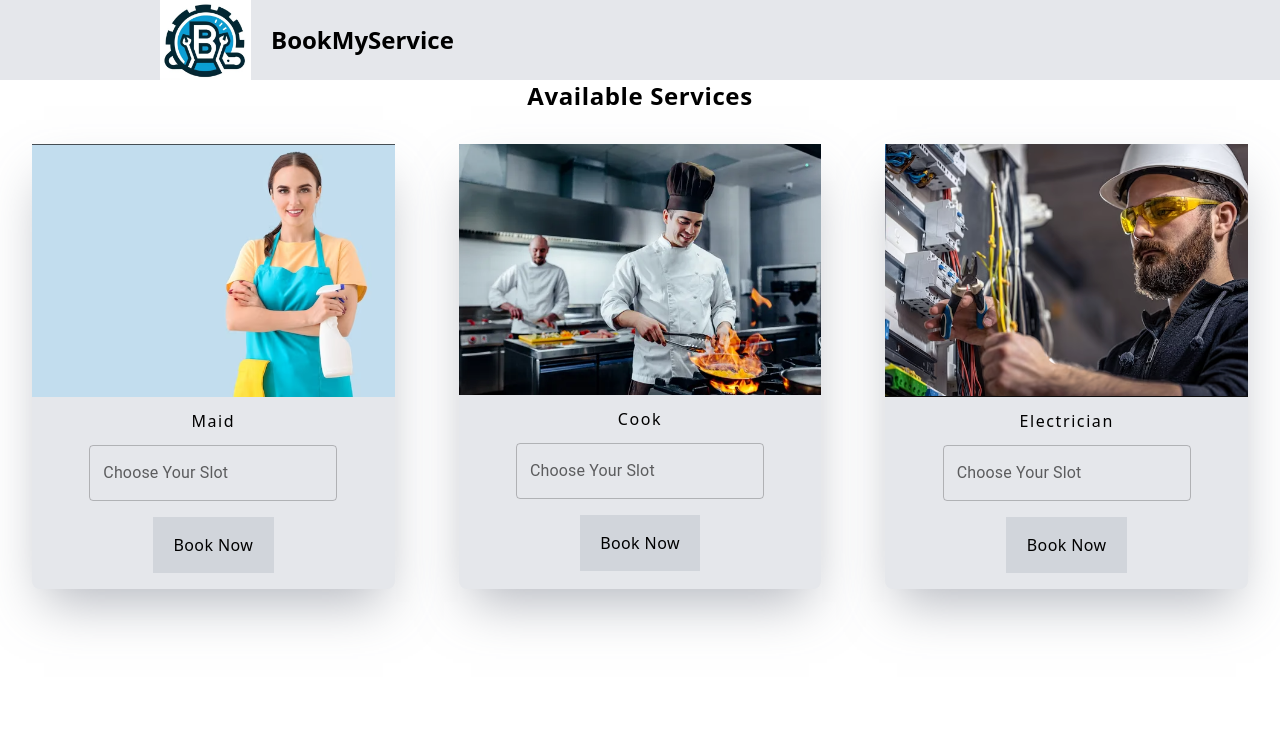
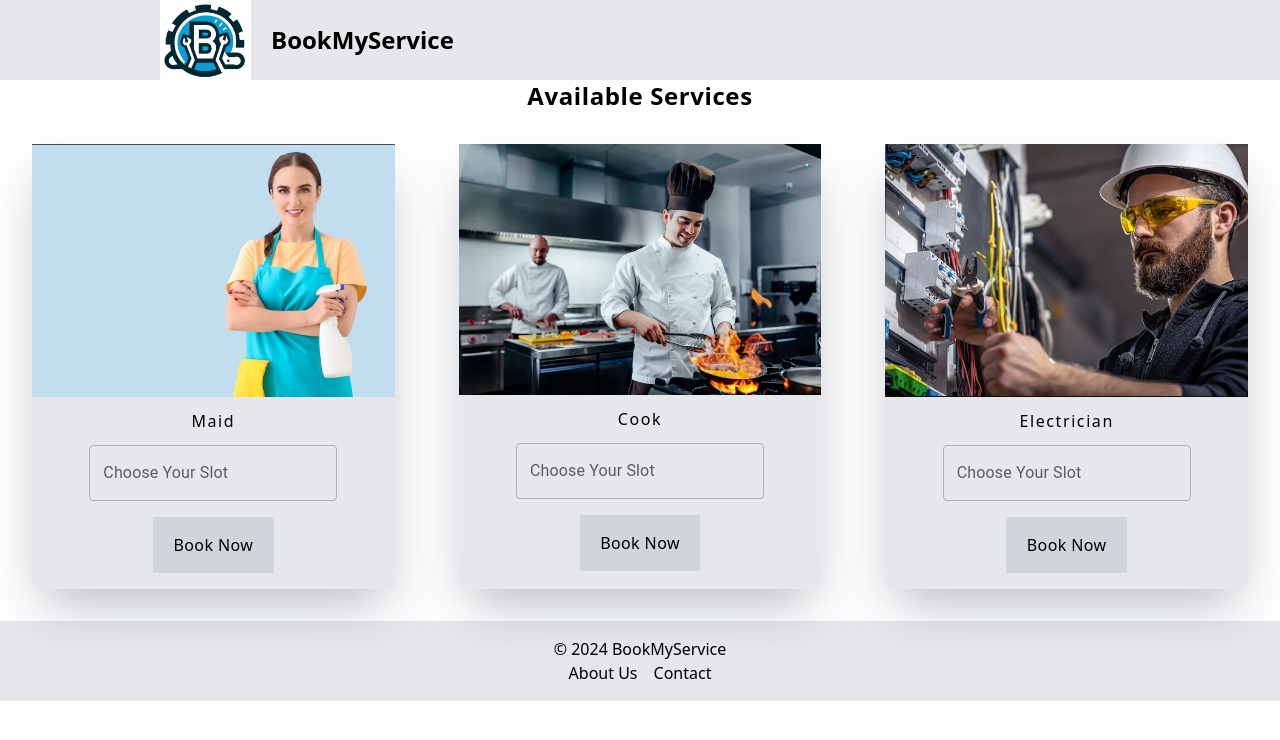
Before and after one commit to ayushkr08/frontend_bookmyservice, a React (Create React App) app: page / in a window 1280 px wide. Shown: the top 740 px of the page. Built offline with nearby package versions, Linux system fonts and the light colour scheme.

Commit message:
added footer

```diff
--- a/src/App.js
+++ b/src/App.js
@@ -7,6 +7,7 @@ import BookingCard from "./Components/BookingCard";
 import WorkerCard from "./Components/WorkerCard";
 import { GoogleOAuthProvider, GoogleLogin } from '@react-oauth/google';
 import { jwtDecode } from "jwt-decode"
+import Footer from "./Components/Footer";
 
 const App = () => {
   return (
@@ -24,6 +25,8 @@ const App = () => {
       </GoogleOAuthProvider> */}
       <Header />
       <Outlet />
+      <Footer />
+
     </div>
   );
 };
--- a/src/Components/BookingCard.js
+++ b/src/Components/BookingCard.js
@@ -20,8 +20,6 @@ const BookingCard = (props) => {
     const hour = dateTime.hour();
     return hour < 8 || hour > 22; // Disable before 8 AM and after 8 PM
   };
-
-
   let toolTipOpenHandler = () => {
     /**
      * Open the tooltip only when the handler is closed and you can't book due to invalid date being picked
--- /dev/null
+++ b/src/Components/Footer.js
@@ -0,0 +1,25 @@
+import React from 'react';
+import { Link } from 'react-router-dom';
+
+function Footer() {
+    return (
+        <footer className="bg-gray-200 text-black p-4 text-center">
+            <p>&copy; {new Date().getFullYear()} BookMyService </p>
+            <ul className="flex justify-center gap-4">
+                <li>
+                    <Link to="/about" className="text-black">
+                        About Us
+                    </Link>
+                </li>
+                <li>
+                    <Link to="/contact" className="text-black">
+                        Contact
+                    </Link>
+                </li>
+                {/* Add more navigation links here */}
+            </ul>
+        </footer>
+    );
+}
+
+export default Footer;
```
